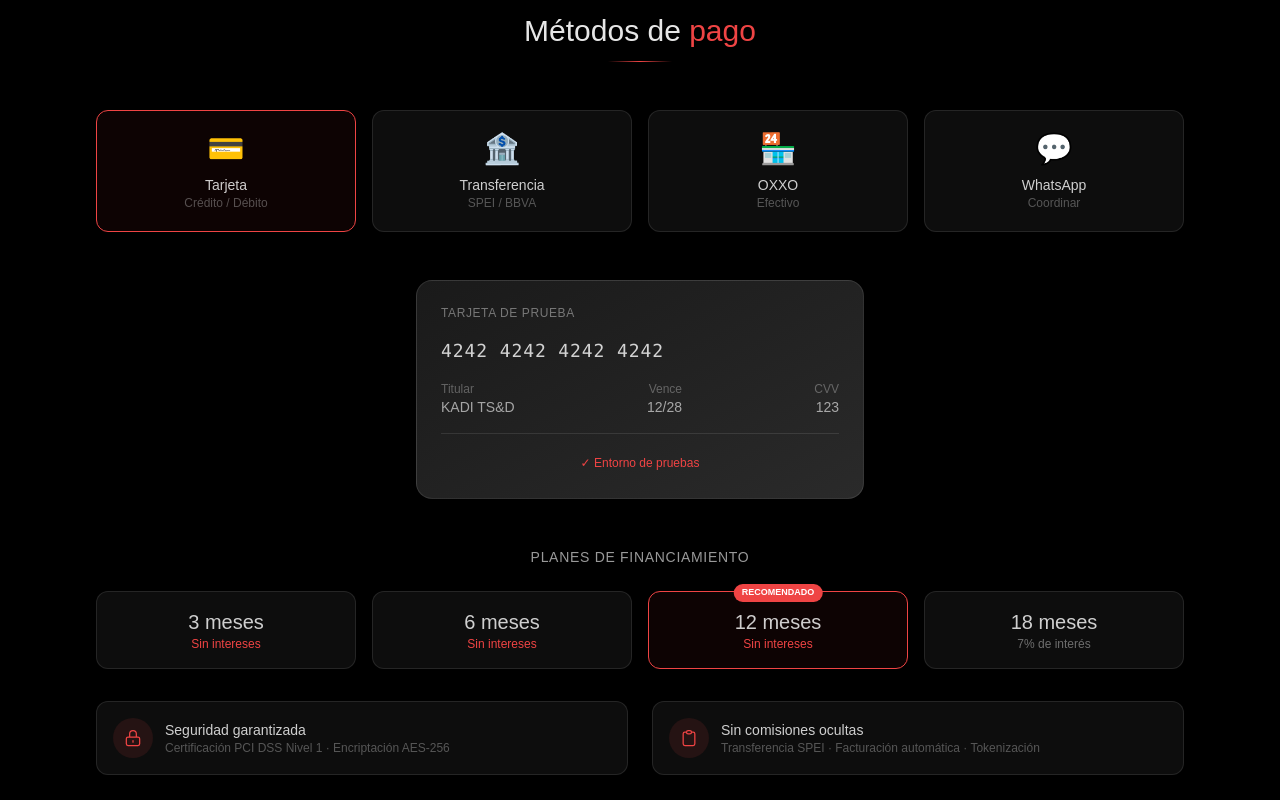
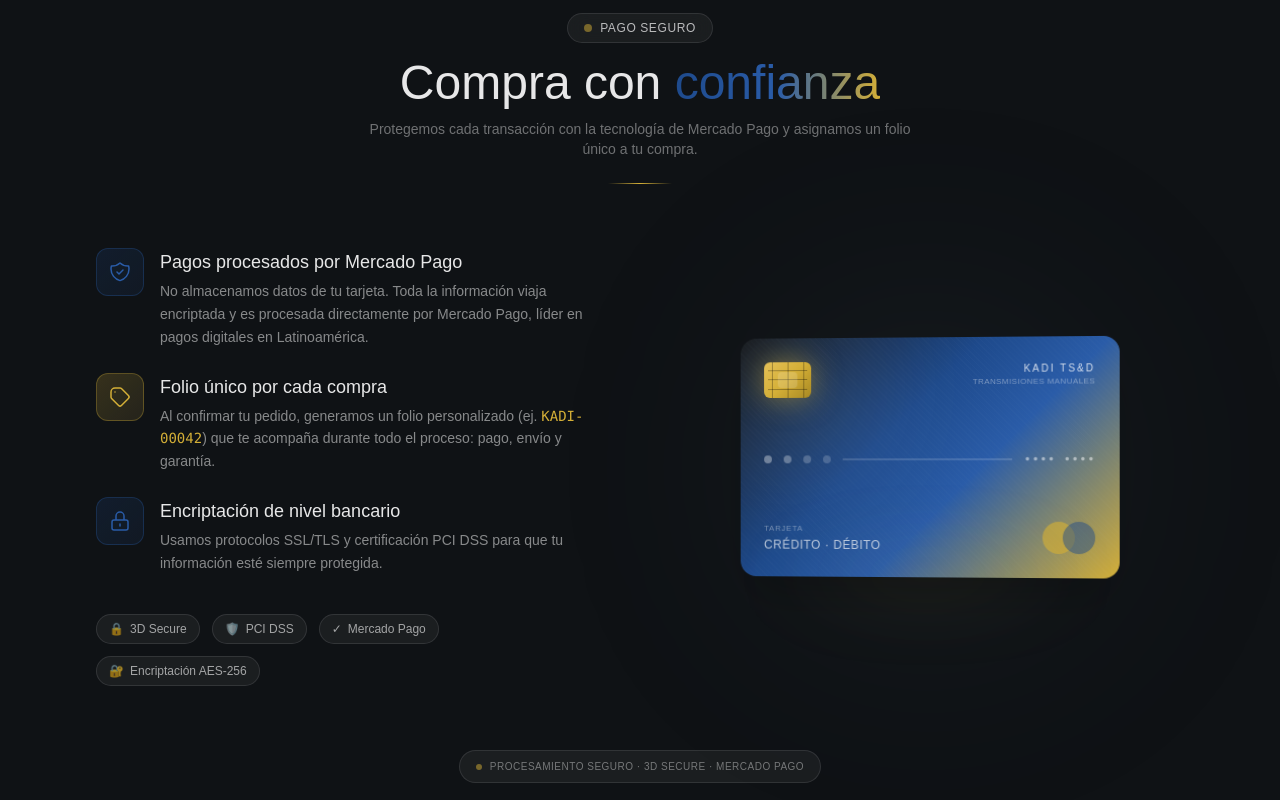
Before and after one commit to leoordazc/kadi-tsd, a Next.js app: page / in a window 1280 px wide. Shown: the part 6440-7240 px from the top of the page. Built offline with nearby package versions, Linux system fonts and the light colour scheme; no server answers.

Commit message:
Brand: PaymentSection rediseñada con tarjeta ilustrativa + paleta KADI

```diff
--- a/components/PaymentSection.tsx
+++ b/components/PaymentSection.tsx
@@ -1,172 +1,330 @@
 "use client";
 
 import { motion } from "framer-motion";
-import { useState } from "react";
 
 export default function PaymentSection() {
-  const [selectedMethod, setSelectedMethod] = useState<string>("tarjeta");
+  return (
+    <section
+      className="relative z-10 py-20 border-t border-white/5 overflow-hidden"
+      style={{ backgroundColor: "var(--bg-primary)" }}
+    >
+      <div className="max-w-6xl mx-auto px-6 sm:px-8">
 
-  const paymentMethods = [
-    { id: "tarjeta", name: "Tarjeta", icon: "💳", description: "Crédito / Débito" },
-    { id: "transferencia", name: "Transferencia", icon: "🏦", description: "SPEI / BBVA" },
-    { id: "oxxo", name: "OXXO", icon: "🏪", description: "Efectivo" },
-    { id: "whatsapp", name: "WhatsApp", icon: "💬", description: "Coordinar" },
-  ];
-
-  const financingPlans = [
-    { meses: 3, interes: "Sin intereses", destacado: false },
-    { meses: 6, interes: "Sin intereses", destacado: false },
-    { meses: 12, interes: "Sin intereses", destacado: true },
-    { meses: 18, interes: "7% de interés", destacado: false },
-  ];
-
-  return (
-    <section className="relative z-10 py-20 border-t border-white/5 bg-black">
-      <div className="max-w-6xl mx-auto px-8">
-
-        {/* Título */}
+        {/* TÍTULO */}
         <motion.div
           initial={{ opacity: 0, y: 20 }}
           whileInView={{ opacity: 1, y: 0 }}
           transition={{ duration: 0.6 }}
-          className="text-center mb-12"
+          className="text-center mb-16"
         >
-          <h2 className="text-3xl font-light text-white/90 mb-3">
-            Métodos de <span className="text-[#ef4444]">pago</span>
+          <div className="inline-flex items-center gap-2 px-4 py-1.5 rounded-full bg-white/5 border border-white/10 backdrop-blur-md mb-4">
+            <span
+              className="w-2 h-2 rounded-full animate-pulse"
+              style={{ backgroundColor: "var(--kadi-gold)" }}
+            />
+            <span className="text-xs font-medium text-white/70 tracking-wider uppercase">
+              Pago seguro
+            </span>
+          </div>
+          <h2 className="text-4xl md:text-5xl font-light text-white/90 mb-3">
+            Compra con{" "}
+            <span
+              className="text-transparent bg-clip-text"
+              style={{
+                backgroundImage: "linear-gradient(90deg, #1e4a8c, #2a5ca8, #D4AF37)",
+              }}
+            >
+              confianza
+            </span>
           </h2>
-          <div className="w-16 h-px bg-gradient-to-r from-transparent via-[#ef4444] to-transparent mx-auto" />
+          <p className="text-white/40 text-sm max-w-xl mx-auto">
+            Protegemos cada transacción con la tecnología de Mercado Pago y asignamos un folio único a tu compra.
+          </p>
+          <div
+            className="w-16 h-px mx-auto mt-6"
+            style={{
+              background: "linear-gradient(to right, transparent, var(--kadi-gold), transparent)",
+            }}
+          />
         </motion.div>
 
-        {/* Grid de métodos de pago */}
-        <div className="grid grid-cols-2 md:grid-cols-4 gap-4 mb-12">
-          {paymentMethods.map((method, idx) => (
-            <motion.button
-              key={method.id}
-              initial={{ opacity: 0, y: 20 }}
-              whileInView={{ opacity: 1, y: 0 }}
-              transition={{ delay: idx * 0.1 }}
-              onClick={() => setSelectedMethod(method.id)}
-              className={`group p-5 rounded-xl border transition-all ${
-                selectedMethod === method.id
-                  ? "border-[#ef4444] bg-[#ef4444]/5"
-                  : "border-white/10 bg-white/5 hover:border-white/20"
-              }`}
+        <div className="grid lg:grid-cols-2 gap-12 lg:gap-16 items-center">
+
+          {/* ===== LADO IZQUIERDO: EXPLICACIÓN ===== */}
+          <motion.div
+            initial={{ opacity: 0, x: -30 }}
+            whileInView={{ opacity: 1, x: 0 }}
+            transition={{ duration: 0.7 }}
+            className="space-y-6"
           >
-              <div className="text-3xl mb-2">{method.icon}</div>
-              <div className="text-white/80 text-sm font-medium">{method.name}</div>
-              <div className="text-white/30 text-xs">{method.description}</div>
-            </motion.button>
+            {/* Bloque 1: Tecnología Mercado Pago */}
+            <div className="flex gap-4">
+              <div
+                className="flex-shrink-0 w-12 h-12 rounded-xl flex items-center justify-center"
+                style={{
+                  background: "linear-gradient(135deg, rgba(30, 74, 140, 0.2), rgba(42, 92, 168, 0.1))",
+                  border: "1px solid rgba(42, 92, 168, 0.3)",
+                }}
+              >
+                <svg className="w-6 h-6" style={{ color: "var(--kadi-blue-bright)" }} fill="none" stroke="currentColor" viewBox="0 0 24 24">
+                  <path strokeLinecap="round" strokeLinejoin="round" strokeWidth={1.5} d="M9 12l2 2 4-4m5.618-4.016A11.955 11.955 0 0112 2.944a11.955 11.955 0 01-8.618 3.04A12.02 12.02 0 003 9c0 5.591 3.824 10.29 9 11.622 5.176-1.332 9-6.03 9-11.622 0-1.042-.133-2.052-.382-3.016z" />
+                </svg>
+              </div>
+              <div>
+                <h3 className="text-white/90 text-lg font-medium mb-1">
+                  Pagos procesados por Mercado Pago
+                </h3>
+                <p className="text-white/50 text-sm leading-relaxed">
+                  No almacenamos datos de tu tarjeta. Toda la información viaja encriptada y es procesada directamente por Mercado Pago, líder en pagos digitales en Latinoamérica.
+                </p>
+              </div>
+            </div>
+
+            {/* Bloque 2: Folio único */}
+            <div className="flex gap-4">
+              <div
+                className="flex-shrink-0 w-12 h-12 rounded-xl flex items-center justify-center"
+                style={{
+                  background: "linear-gradient(135deg, rgba(212, 175, 55, 0.2), rgba(229, 193, 88, 0.1))",
+                  border: "1px solid rgba(212, 175, 55, 0.3)",
+                }}
+              >
+                <svg className="w-6 h-6" style={{ color: "var(--kadi-gold)" }} fill="none" stroke="currentColor" viewBox="0 0 24 24">
+                  <path strokeLinecap="round" strokeLinejoin="round" strokeWidth={1.5} d="M7 7h.01M7 3h5c.512 0 1.024.195 1.414.586l7 7a2 2 0 010 2.828l-7 7a2 2 0 01-2.828 0l-7-7A1.994 1.994 0 013 12V7a4 4 0 014-4z" />
+                </svg>
+              </div>
+              <div>
+                <h3 className="text-white/90 text-lg font-medium mb-1">
+                  Folio único por cada compra
+                </h3>
+                <p className="text-white/50 text-sm leading-relaxed">
+                  Al confirmar tu pedido, generamos un folio personalizado (ej. <span className="font-mono" style={{ color: "var(--kadi-gold)" }}>KADI-00042</span>) que te acompaña durante todo el proceso: pago, envío y garantía.
+                </p>
+              </div>
+            </div>
+
+            {/* Bloque 3: Encriptación */}
+            <div className="flex gap-4">
+              <div
+                className="flex-shrink-0 w-12 h-12 rounded-xl flex items-center justify-center"
+                style={{
+                  background: "linear-gradient(135deg, rgba(30, 74, 140, 0.2), rgba(42, 92, 168, 0.1))",
+                  border: "1px solid rgba(42, 92, 168, 0.3)",
+                }}
+              >
+                <svg className="w-6 h-6" style={{ color: "var(--kadi-blue-bright)" }} fill="none" stroke="currentColor" viewBox="0 0 24 24">
+                  <path strokeLinecap="round" strokeLinejoin="round" strokeWidth={1.5} d="M12 15v2m-6 4h12a2 2 0 002-2v-6a2 2 0 00-2-2H6a2 2 0 00-2 2v6a2 2 0 002 2zm10-10V7a4 4 0 00-8 0v4h8z" />
+                </svg>
+              </div>
+              <div>
+                <h3 className="text-white/90 text-lg font-medium mb-1">
+                  Encriptación de nivel bancario
+                </h3>
+                <p className="text-white/50 text-sm leading-relaxed">
+                  Usamos protocolos SSL/TLS y certificación PCI DSS para que tu información esté siempre protegida.
+                </p>
+              </div>
+            </div>
+
+            {/* Badges resumen */}
+            <div className="flex flex-wrap gap-3 pt-4">
+              {[
+                { label: "3D Secure", icon: "🔒" },
+                { label: "PCI DSS", icon: "🛡️" },
+                { label: "Mercado Pago", icon: "✓" },
+                { label: "Encriptación AES-256", icon: "🔐" },
+              ].map((badge, i) => (
+                <div
+                  key={i}
+                  className="inline-flex items-center gap-1.5 px-3 py-1.5 rounded-full text-xs"
+                  style={{
+                    backgroundColor: "rgba(255, 255, 255, 0.05)",
+                    border: "1px solid rgba(255, 255, 255, 0.1)",
+                    color: "rgba(255, 255, 255, 0.6)",
+                  }}
+                >
+                  <span>{badge.icon}</span>
+                  <span>{badge.label}</span>
+                </div>
               ))}
             </div>
+          </motion.div>
 
-        {/* Tarjeta de prueba (solo visual) */}
+          {/* ===== LADO DERECHO: TARJETA ILUSTRATIVA ===== */}
           <motion.div
-          initial={{ opacity: 0, y: 20 }}
-          whileInView={{ opacity: 1, y: 0 }}
-          transition={{ delay: 0.4 }}
-          className="max-w-md mx-auto mb-12"
+            initial={{ opacity: 0, x: 30 }}
+            whileInView={{ opacity: 1, x: 0 }}
+            transition={{ duration: 0.7, delay: 0.2 }}
+            className="relative flex items-center justify-center"
+            style={{ perspective: "1200px" }}
           >
-          <div className="bg-gradient-to-br from-[#1a1a1a] to-[#2a2a2a] rounded-2xl p-6 border border-white/10">
-            <div className="text-white/40 text-xs mb-4 tracking-wider">TARJETA DE PRUEBA</div>
-            <div className="font-mono text-white/80 text-lg tracking-wider mb-4">
-              4242 4242 4242 4242
+            {/* Glow detrás de la tarjeta */}
+            <div
+              className="absolute w-[400px] h-[400px] rounded-full blur-[120px] opacity-50 pointer-events-none"
+              style={{
+                background: "radial-gradient(circle, rgba(212, 175, 55, 0.25) 0%, rgba(30, 74, 140, 0.2) 50%, transparent 70%)",
+              }}
+            />
+
+            {/* Tarjeta con flotación */}
+            <motion.div
+              animate={{
+                y: [0, -12, 0],
+                rotateY: [-6, 6, -6],
+              }}
+              transition={{
+                y: { duration: 5, repeat: Infinity, ease: "easeInOut" },
+                rotateY: { duration: 8, repeat: Infinity, ease: "easeInOut" },
+              }}
+              style={{ transformStyle: "preserve-3d" }}
+              className="relative w-[340px] sm:w-[380px] aspect-[1.586/1] rounded-2xl overflow-hidden shadow-2xl"
+            >
+              {/* Fondo de la tarjeta con gradiente KADI */}
+              <div
+                className="absolute inset-0"
+                style={{
+                  background: "linear-gradient(135deg, #0f1215 0%, #1e4a8c 40%, #2a5ca8 60%, #D4AF37 100%)",
+                }}
+              />
+
+              {/* Patrón decorativo metálico */}
+              <div
+                className="absolute inset-0 opacity-20"
+                style={{
+                  backgroundImage: "repeating-linear-gradient(45deg, transparent 0px, transparent 3px, rgba(255,255,255,0.08) 3px, rgba(255,255,255,0.08) 4px)",
+                }}
+              />
+
+              {/* Brillo superior */}
+              <div
+                className="absolute -top-20 -left-20 w-64 h-64 rounded-full blur-3xl opacity-40"
+                style={{
+                  background: "radial-gradient(circle, rgba(255, 255, 255, 0.4), transparent 70%)",
+                }}
+              />
+
+              {/* Contenido de la tarjeta */}
+              <div className="relative h-full p-6 flex flex-col justify-between z-10">
+
+                {/* Fila superior: chip + logo */}
+                <div className="flex items-start justify-between">
+                  {/* CHIP animado */}
+                  <motion.div
+                    animate={{
+                      boxShadow: [
+                        "0 0 20px rgba(212, 175, 55, 0.4)",
+                        "0 0 40px rgba(212, 175, 55, 0.7)",
+                        "0 0 20px rgba(212, 175, 55, 0.4)",
+                      ],
+                    }}
+                    transition={{ duration: 2.5, repeat: Infinity, ease: "easeInOut" }}
+                    className="relative w-12 h-9 rounded-md overflow-hidden"
+                    style={{
+                      background: "linear-gradient(135deg, #e5c158 0%, #D4AF37 50%, #a88923 100%)",
+                    }}
+                  >
+                    {/* Líneas del chip */}
+                    <div className="absolute inset-0 flex flex-col justify-around p-1">
+                      {[0, 1, 2].map((i) => (
+                        <div key={i} className="h-[1px]" style={{ backgroundColor: "rgba(0,0,0,0.3)" }} />
+                      ))}
                     </div>
-            <div className="flex justify-between text-sm">
-              <div>
-                <div className="text-white/30 text-xs">Titular</div>
-                <div className="text-white/60">KADI TS&D</div>
+                    <div className="absolute inset-0 flex justify-around">
+                      {[0, 1, 2].map((i) => (
+                        <div key={i} className="w-[1px]" style={{ backgroundColor: "rgba(0,0,0,0.3)" }} />
+                      ))}
                     </div>
+                    {/* Centro del chip más claro */}
+                    <div
+                      className="absolute top-1/2 left-1/2 -translate-x-1/2 -translate-y-1/2 w-5 h-4 rounded-sm"
+                      style={{ backgroundColor: "rgba(255, 255, 255, 0.15)" }}
+                    />
+                  </motion.div>
+
+                  {/* Marca (KADI) */}
                   <div className="text-right">
-                <div className="text-white/30 text-xs">Vence</div>
-                <div className="text-white/60">12/28</div>
+                    <div className="text-white/80 text-[10px] tracking-[0.2em] uppercase font-light">
+                      KADI TS&D
                     </div>
-              <div className="text-right">
-                <div className="text-white/30 text-xs">CVV</div>
-                <div className="text-white/60">123</div>
+                    <div className="text-white/40 text-[8px] tracking-wider">
+                      TRANSMISIONES MANUALES
                     </div>
                   </div>
-            <div className="mt-4 pt-4 border-t border-white/10 text-center">
-              <span className="text-[#ef4444] text-xs">✓ Entorno de pruebas</span>
+                </div>
+
+                {/* Zona media: solo círculos decorativos, sin números */}
+                <div className="flex items-center gap-3 my-4">
+                  {[0, 1, 2, 3].map((i) => (
+                    <motion.div
+                      key={i}
+                      animate={{ opacity: [0.3, 0.6, 0.3] }}
+                      transition={{
+                        duration: 2,
+                        repeat: Infinity,
+                        delay: i * 0.3,
+                        ease: "easeInOut",
+                      }}
+                      className="w-2 h-2 rounded-full"
+                      style={{ backgroundColor: "rgba(255, 255, 255, 0.6)" }}
+                    />
+                  ))}
+                  <div className="flex-1 h-[2px]" style={{ backgroundColor: "rgba(255, 255, 255, 0.15)" }} />
+                  <div className="text-white/50 text-xs tracking-wider font-mono">
+                    •••• ••••
+                  </div>
+                </div>
+
+                {/* Fila inferior: tipo de tarjeta + vigencia ficticia */}
+                <div className="flex items-end justify-between">
+                  <div>
+                    <div className="text-white/40 text-[8px] tracking-widest uppercase mb-0.5">
+                      Tarjeta
+                    </div>
+                    <div className="text-white/70 text-xs tracking-wider">
+                      CRÉDITO · DÉBITO
+                    </div>
+                  </div>
+
+                  {/* Círculos tipo Mastercard/Visa */}
+                  <div className="flex -space-x-3">
+                    <div
+                      className="w-8 h-8 rounded-full opacity-80"
+                      style={{ backgroundColor: "rgba(212, 175, 55, 0.8)" }}
+                    />
+                    <div
+                      className="w-8 h-8 rounded-full opacity-60"
+                      style={{ backgroundColor: "rgba(30, 74, 140, 0.8)" }}
+                    />
+                  </div>
                 </div>
               </div>
             </motion.div>
 
-        {/* Planes de financiamiento */}
-        <motion.div
-          initial={{ opacity: 0, y: 20 }}
-          whileInView={{ opacity: 1, y: 0 }}
-          transition={{ delay: 0.5 }}
-          className="text-center mb-8"
-        >
-          <h3 className="text-white/60 text-sm mb-6 tracking-wider">PLANES DE FINANCIAMIENTO</h3>
-          <div className="grid grid-cols-2 md:grid-cols-4 gap-4">
-            {financingPlans.map((plan, idx) => (
-              <motion.div
-                key={idx}
-                initial={{ opacity: 0, scale: 0.9 }}
-                whileInView={{ opacity: 1, scale: 1 }}
-                transition={{ delay: 0.1 * idx }}
-                className={`relative p-4 rounded-xl border ${
-                  plan.destacado
-                    ? "border-[#ef4444] bg-[#ef4444]/5"
-                    : "border-white/10 bg-white/5"
-                }`}
-              >
-                {plan.destacado && (
-                  <div className="absolute -top-2 left-1/2 -translate-x-1/2 px-2 py-0.5 bg-[#ef4444] rounded-full text-[9px] text-white font-bold whitespace-nowrap">
-                    RECOMENDADO
+            {/* Sombra/reflejo debajo de la tarjeta */}
+            <div
+              className="absolute bottom-0 left-1/2 -translate-x-1/2 w-[70%] h-6 rounded-full blur-2xl"
+              style={{
+                background: "radial-gradient(ellipse, rgba(212, 175, 55, 0.3) 0%, transparent 70%)",
+              }}
+            />
+          </motion.div>
         </div>
-                )}
-                <div className="text-xl font-light text-white/80">{plan.meses} meses</div>
-                <div className={`text-xs ${plan.interes === "Sin intereses" ? "text-[#ef4444]" : "text-white/40"}`}>
-                  {plan.interes}
-                </div>
-              </motion.div>
-            ))}
-          </div>
-        </motion.div>
-
-        {/* Información de seguridad */}
-        <motion.div
-          initial={{ opacity: 0, y: 20 }}
-          whileInView={{ opacity: 1, y: 0 }}
-          transition={{ delay: 0.6 }}
-          className="grid grid-cols-1 md:grid-cols-2 gap-6 mt-8"
-        >
-          <div className="flex items-center gap-3 p-4 rounded-xl bg-white/5 border border-white/10">
-            <div className="w-10 h-10 rounded-full bg-[#ef4444]/10 flex items-center justify-center">
-              <svg className="w-5 h-5 text-[#ef4444]" fill="none" stroke="currentColor" viewBox="0 0 24 24">
-                <path strokeLinecap="round" strokeLinejoin="round" strokeWidth={1.5} d="M12 15v2m-6 4h12a2 2 0 002-2v-6a2 2 0 00-2-2H6a2 2 0 00-2 2v6a2 2 0 002 2zm10-10V7a4 4 0 00-8 0v4h8z" />
-              </svg>
-            </div>
-            <div>
-              <div className="text-white/80 text-sm font-medium">Seguridad garantizada</div>
-              <div className="text-white/30 text-xs">Certificación PCI DSS Nivel 1 · Encriptación AES-256</div>
-            </div>
-          </div>
-          <div className="flex items-center gap-3 p-4 rounded-xl bg-white/5 border border-white/10">
-            <div className="w-10 h-10 rounded-full bg-[#ef4444]/10 flex items-center justify-center">
-              <svg className="w-5 h-5 text-[#ef4444]" fill="none" stroke="currentColor" viewBox="0 0 24 24">
-                <path strokeLinecap="round" strokeLinejoin="round" strokeWidth={1.5} d="M9 5H7a2 2 0 00-2 2v12a2 2 0 002 2h10a2 2 0 002-2V7a2 2 0 00-2-2h-2M9 5a2 2 0 002 2h2a2 2 0 002-2M9 5a2 2 0 012-2h2a2 2 0 012 2" />
-              </svg>
-            </div>
-            <div>
-              <div className="text-white/80 text-sm font-medium">Sin comisiones ocultas</div>
-              <div className="text-white/30 text-xs">Transferencia SPEI · Facturación automática · Tokenización</div>
-            </div>
-          </div>
-        </motion.div>
 
         {/* Badge final */}
         <motion.div
           initial={{ opacity: 0 }}
           whileInView={{ opacity: 1 }}
           transition={{ delay: 0.7 }}
-          className="text-center mt-8"
+          className="text-center mt-16"
         >
-          <div className="inline-flex items-center gap-2 px-4 py-2 bg-white/5 rounded-full border border-white/10">
-            <span className="w-1.5 h-1.5 bg-[#ef4444] rounded-full animate-pulse" />
-            <span className="text-white/30 text-[10px] tracking-wider">PROCESAMIENTO SEGURO · 3D SECURE</span>
+          <div className="inline-flex items-center gap-2 px-4 py-2 rounded-full border border-white/10 bg-white/5">
+            <span
+              className="w-1.5 h-1.5 rounded-full animate-pulse"
+              style={{ backgroundColor: "var(--kadi-gold)" }}
+            />
+            <span className="text-white/40 text-[10px] tracking-wider">
+              PROCESAMIENTO SEGURO · 3D SECURE · MERCADO PAGO
+            </span>
           </div>
         </motion.div>
       </div>
```
Lines whose indentation alone changed are shown as unchanged.
